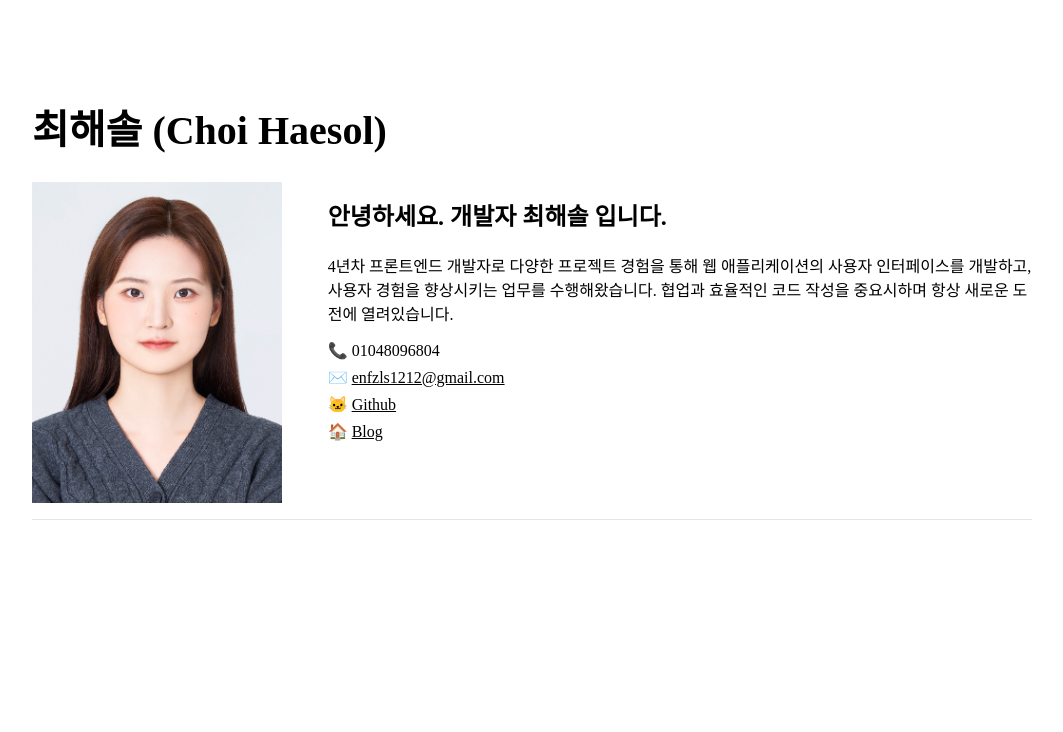
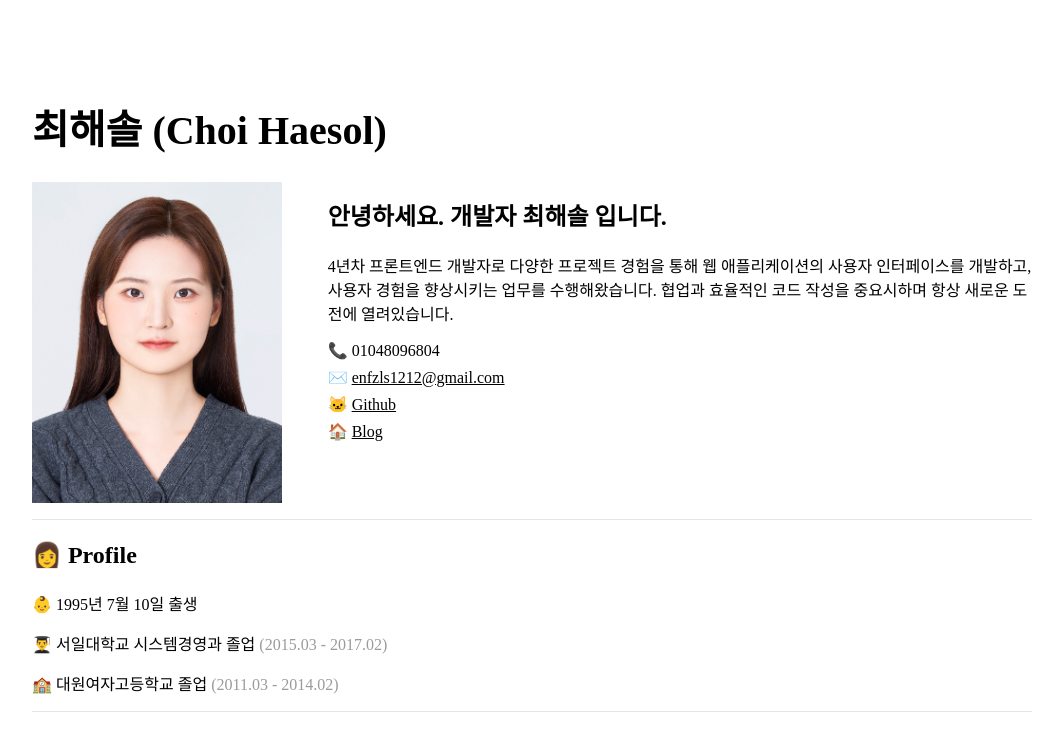
Before and after one commit to ChoiHaesol/resume, a Next.js app: page / in a window 1280 px wide. Shown: the top 732 px of the page, without its empty margins (108-1171 px from the left). Built offline with nearby package versions, Linux system fonts and the light colour scheme.

Commit message:
profile section 추가

```diff
--- a/app/page.tsx
+++ b/app/page.tsx
@@ -1,7 +1,8 @@
 "use client";
 
 import styled from "styled-components";
-import IntroSection from "./Intro-section";
+import IntroSection from "./intro-section";
+import ProfileSection from "./profile-section";
 
 //#region
 const Continer = styled.div`
@@ -14,6 +15,8 @@ export default function Home() {
   return (
     <Continer>
       <IntroSection />
+
+      <ProfileSection />
     </Continer>
   );
 }
--- /dev/null
+++ b/app/profile-section.tsx
@@ -0,0 +1,32 @@
+import React from "react";
+import { Divider, SectionTitle } from "./styles";
+import styled from "styled-components";
+
+const Container = styled.div`
+  p > span {
+    color: rgba(155, 155, 155, 1);
+    fill: rgba(155, 155, 155, 1);
+  }
+`;
+
+const ProfileSection = () => {
+  return (
+    <Container>
+      <SectionTitle>👩 Profile</SectionTitle>
+
+      <p>👶 1995년 7월 10일 출생</p>
+
+      <p>
+        👨‍🎓 서일대학교 시스템경영과 졸업 <span>(2015.03 - 2017.02)</span>
+      </p>
+
+      <p>
+        🏫 대원여자고등학교 졸업 <span>(2011.03 - 2014.02)</span>
+      </p>
+
+      <Divider />
+    </Container>
+  );
+};
+
+export default ProfileSection;
```
